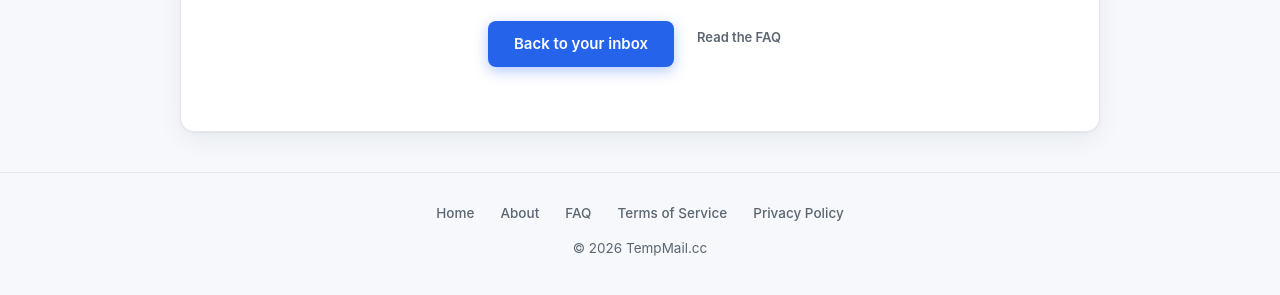
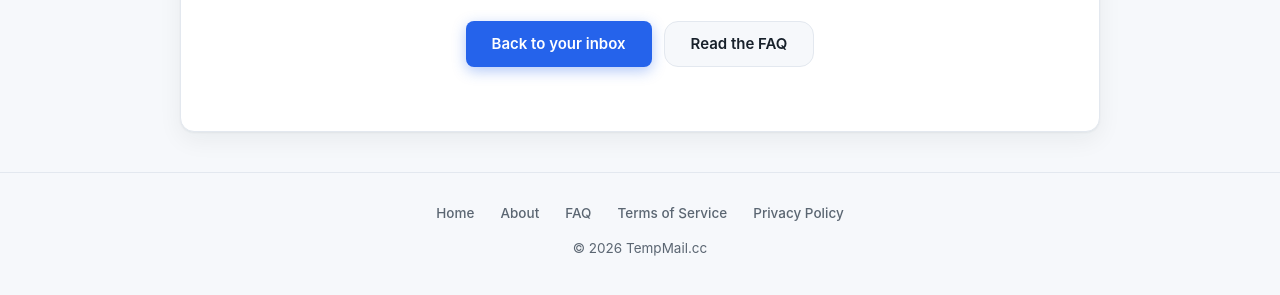
Before and after one commit to steley/tempmail, a website: page public/404.html in a window 1280 px wide. Shown: the part 367-662 px from the top of the page. Drawn offline with Linux system fonts and the light colour scheme.

Commit message:
Fix 404 page: align Read the FAQ button with primary button style

```diff
--- a/public/404.html
+++ b/public/404.html
@@ -16,6 +16,10 @@
     .notfound h2 { font-size: 20px; margin: 12px 0 8px; }
     .notfound p { color: var(--text-secondary); max-width: 480px; margin: 0 auto 24px; }
     .notfound .links { display: flex; gap: 12px; justify-content: center; flex-wrap: wrap; }
+    .notfound .btn-ghost { height: 46px; padding: 0 26px; font-size: 15px;
+      background: var(--bg); border: 1px solid var(--border); border-radius: var(--radius);
+      color: var(--text); transition: border-color .15s, color .15s, background .15s; }
+    .notfound .btn-ghost:hover { border-color: var(--primary); color: var(--primary); background: var(--primary-soft); }
   </style>
 
   <!-- Google tag (gtag.js) -->
```
